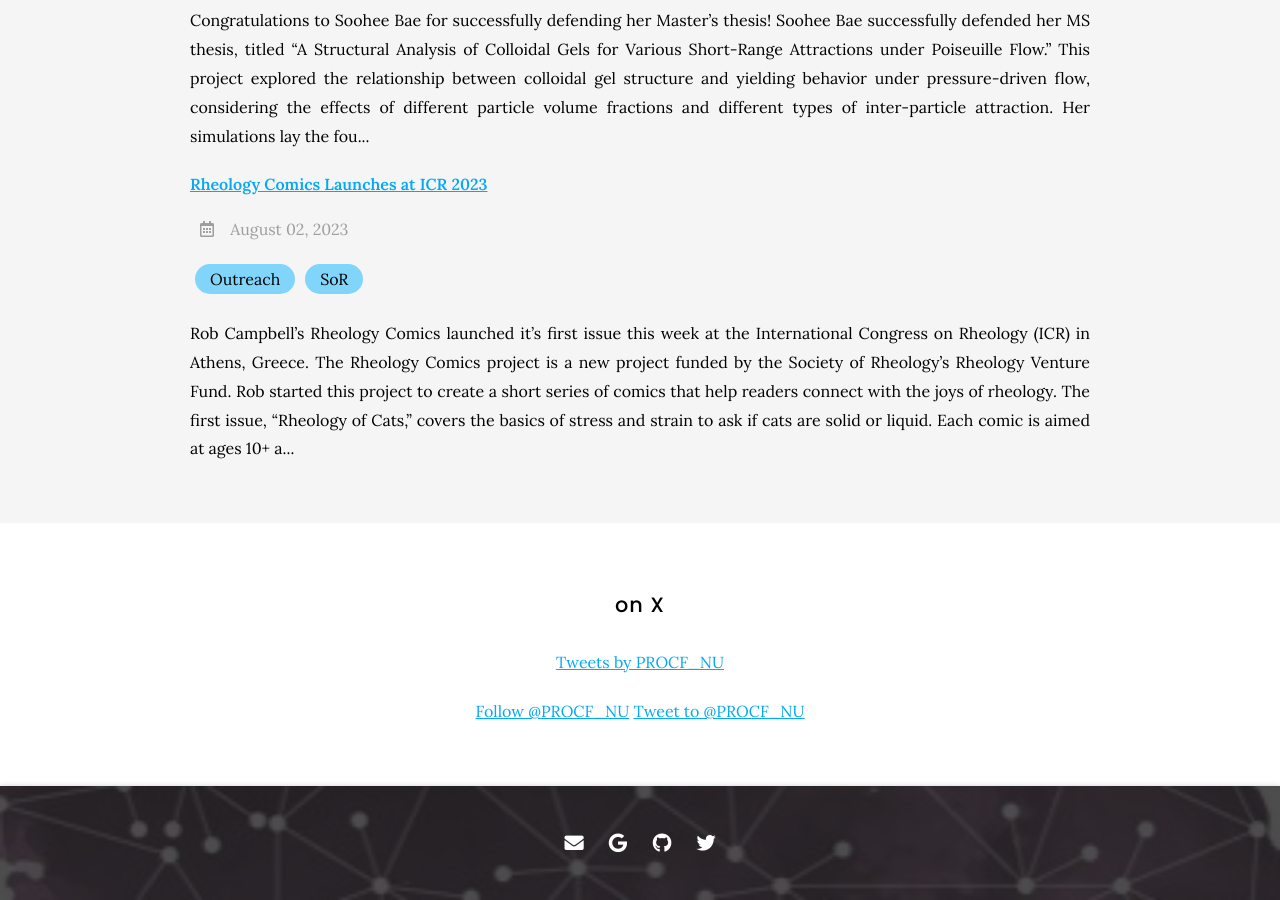
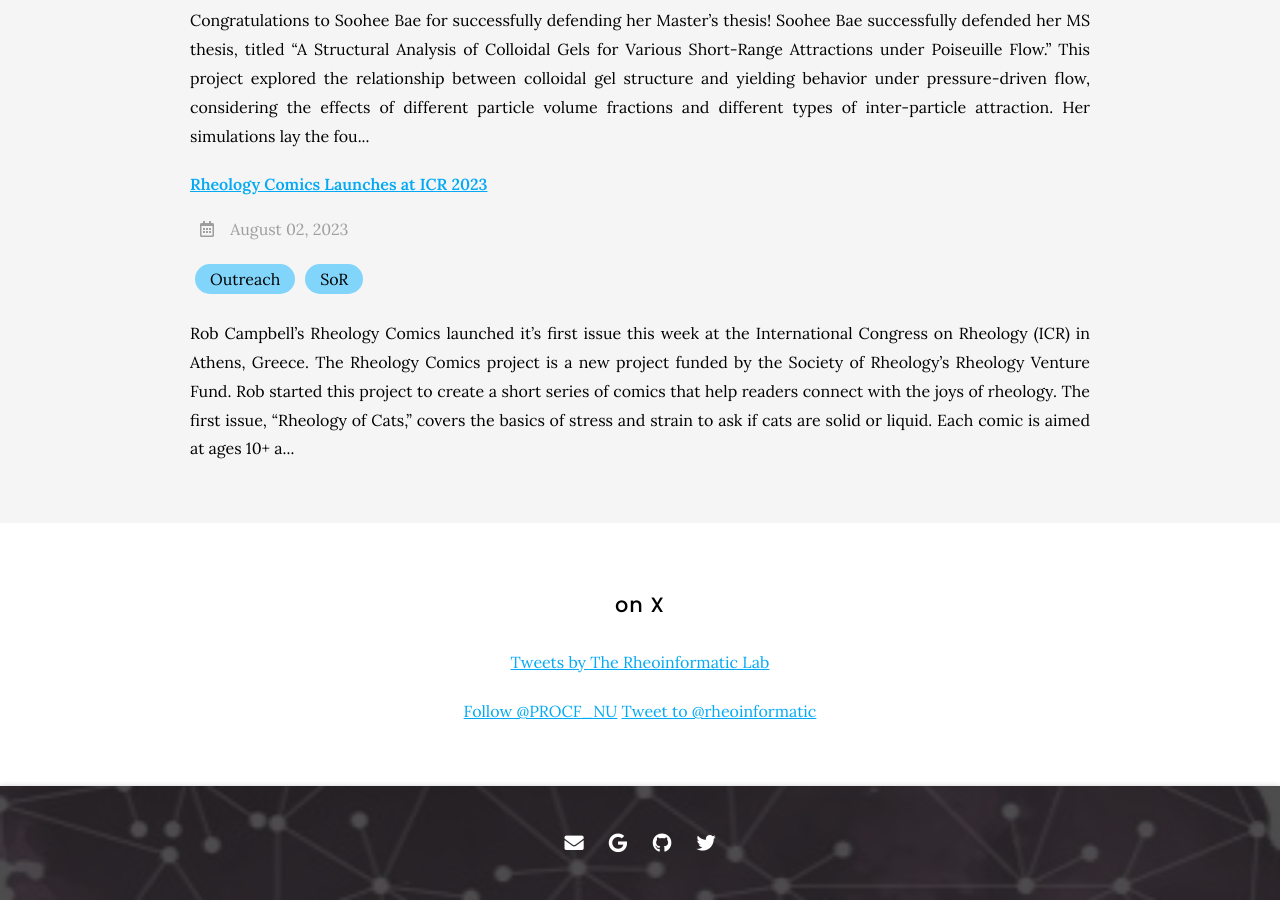
Before and after one commit to procf/procf.github.io, a Jekyll site: the page built from news/index.md, in a window 1280 px wide and 900 px high, scrolled down 2507 px. Built offline with Jekyll 4.4.1, drawn with Linux system fonts in a browser that asks for light colours; nearby versions of some CDN libraries; comment, search, counter and statistics services are not loaded.

Commit message:
Update twitter link in index.md

```diff
--- a/news/index.md
+++ b/news/index.md
@@ -21,12 +21,12 @@ nav:
 
 <!-- Twitter embeds from https://publish.twitter.com/ -->
 
-<a class="twitter-timeline" data-width="400" data-height="400" href="https://twitter.com/PROCF_NU?ref_src=twsrc%5Etfw">Tweets by PROCF_NU</a>
+<a class="twitter-timeline" data-width="400" data-height="400" href="https://twitter.com/rheoinformatic?ref_src=twsrc%5Etfw">Tweets by The Rheoinformatic Lab</a>
 <script async src="https://platform.twitter.com/widgets.js" charset="utf-8"></script>
 {:.center}
 
-<a href="https://twitter.com/PROCF_NU?ref_src=twsrc%5Etfw" class="twitter-follow-button" data-show-count="false">Follow @PROCF_NU</a>
+<a href="https://twitter.com/rheoinformatic?ref_src=twsrc%5Etfw" class="twitter-follow-button" data-show-count="false">Follow @PROCF_NU</a>
 <script async src="https://platform.twitter.com/widgets.js" charset="utf-8"></script>
-<a href="https://twitter.com/intent/tweet?screen_name=PROCF_NU&ref_src=twsrc%5Etfw" class="twitter-mention-button" data-show-count="false">Tweet to @PROCF_NU</a>
+<a href="https://x.com/intent/post?screen_name=rheoinformatic&ref_src=twsrc%5Etfw" class="twitter-mention-button" data-show-count="false">Tweet to @rheoinformatic</a>
 <script async src="https://platform.twitter.com/widgets.js" charset="utf-8"></script>
 {:.center}
```
